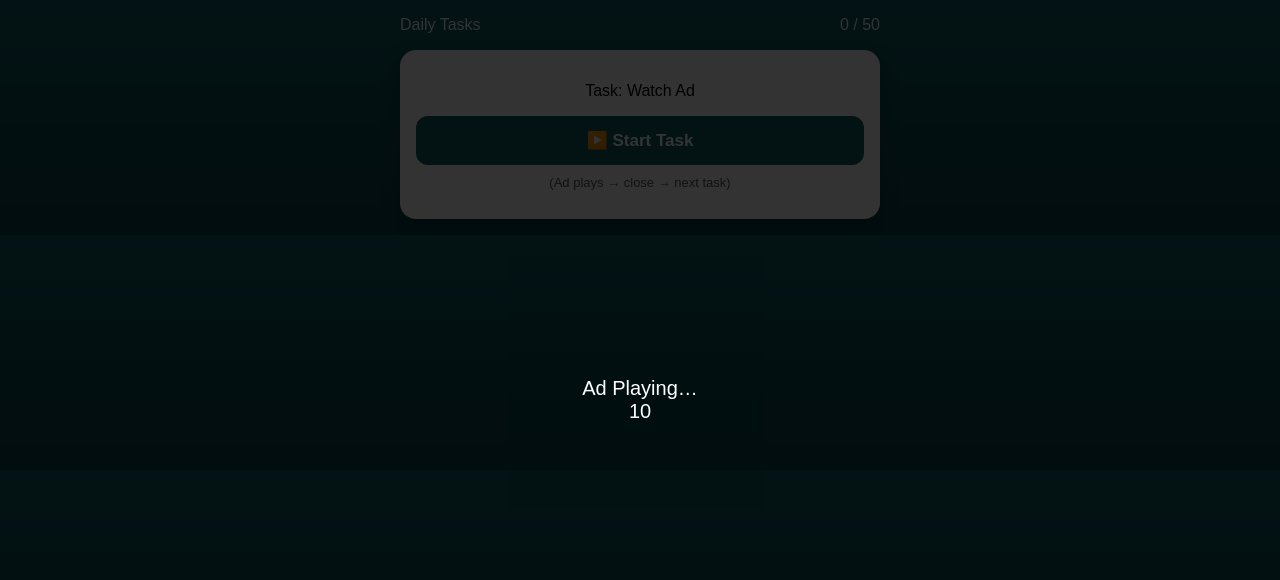
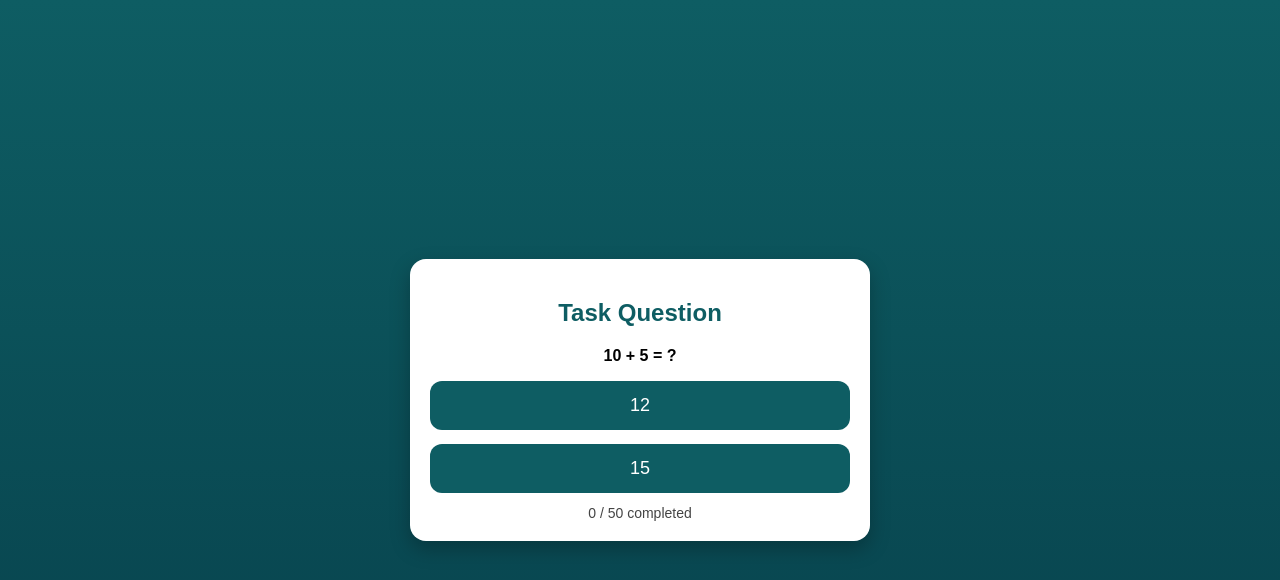
Before and after one commit to kssmrockad0507-gif/kssmrockbot-miniapp, a plain HTML site: page task.html in a window 1280 px wide. Drawn offline with Linux system fonts and the light colour scheme.

Commit message:
Update task.html

```diff
--- a/task.html
+++ b/task.html
@@ -3,132 +3,104 @@
 <head>
   <meta charset="UTF-8">
   <meta name="viewport" content="width=device-width, initial-scale=1">
-  <title>Daily Tasks</title>
+  <title>Daily Task</title>
+
+  <!-- MONETAG AD SDK -->
+  <script src='//libtl.com/sdk.js'
+          data-zone='10324603'
+          data-sdk='show_10324603'></script>
+
   <style>
     body{
       margin:0;
       font-family: Arial, sans-serif;
       background: linear-gradient(180deg,#0e5d63,#07404b);
       color:#fff;
-    }
-    .container{
-      max-width:480px;
-      margin:0 auto;
-      padding:16px;
-    }
-    .top{
+      min-height:100vh;
       display:flex;
-      justify-content:space-between;
       align-items:center;
-      margin-bottom:16px;
+      justify-content:center;
     }
     .card{
       background:#fff;
       color:#000;
       border-radius:16px;
-      padding:16px;
+      padding:20px;
+      width:90%;
+      max-width:420px;
       text-align:center;
-      box-shadow:0 8px 20px rgba(0,0,0,0.2);
+      box-shadow:0 8px 20px rgba(0,0,0,0.25);
     }
-    .task-btn{
+    h2{ color:#0e5d63; }
+    .opt{
       margin-top:14px;
+      padding:14px;
       background:#0e5d63;
       color:#fff;
-      padding:14px;
       border-radius:12px;
-      font-size:17px;
-      font-weight:bold;
+      font-size:18px;
       cursor:pointer;
     }
-    .disabled{
-      background:#aaa;
-      cursor:not-allowed;
-    }
-    #overlay{
-      display:none;
-      position:fixed;
-      inset:0;
-      background:rgba(0,0,0,0.8);
-      color:#fff;
-      z-index:9999;
-      display:flex;
-      align-items:center;
-      justify-content:center;
-      flex-direction:column;
-      font-size:20px;
+    .count{
+      margin-top:12px;
+      font-size:14px;
+      color:#444;
     }
   </style>
 </head>
 <body>
 
-<div class="container">
-  <div class="top">
-    <div>Daily Tasks</div>
-    <div id="count">0 / 50</div>
-  </div>
+<div class="card">
+  <h2>Task Question</h2>
 
-  <div class="card">
-    <p>Task: Watch Ad</p>
-    <div id="taskBtn" class="task-btn">▶️ Start Task</div>
-    <p style="font-size:13px;color:#555;margin-top:10px;">
-      (Ad plays → close → next task)
-    </p>
-  </div>
-</div>
+  <p><b>10 + 5 = ?</b></p>
 
-<!-- Fake Ad Overlay (replace later with real ad script) -->
-<div id="overlay">
-  <div>Ad Playing…</div>
-  <div id="sec">10</div>
+  <!-- OPTIONS -->
+  <div class="opt" onclick="wrong()">12</div>
+  <div class="opt" onclick="correct()">15</div>
+
+  <div class="count" id="count">0 / 50 completed</div>
 </div>
 
 <script>
-  let completed = Number(localStorage.getItem("dailyTasks") || 0);
+  let done = Number(localStorage.getItem("taskDone") || 0);
   const MAX = 50;
 
   const countEl = document.getElementById("count");
-  const btn = document.getElementById("taskBtn");
-  const overlay = document.getElementById("overlay");
-  const secEl = document.getElementById("sec");
 
-  function updateUI(){
-    countEl.innerText = completed + " / " + MAX;
-    if(completed >= MAX){
-      btn.innerText = "Daily limit reached";
-      btn.classList.add("disabled");
-    }
+  function update(){
+    countEl.innerText = done + " / " + MAX + " completed";
   }
 
-  btn.onclick = ()=>{
-    if(completed >= MAX) return;
+  function wrong(){
+    alert("❌ Wrong answer");
+  }
 
-    // simulate ad
-    overlay.style.display = "flex";
-    let sec = 10;
-    secEl.innerText = sec;
+  function correct(){
+    if(done >= MAX){
+      alert("Daily limit reached");
+      return;
+    }
 
-    const t = setInterval(()=>{
-      sec--;
-      secEl.innerText = sec;
-      if(sec <= 0){
-        clearInterval(t);
-        overlay.style.display = "none";
-        completed++;
-        localStorage.setItem("dailyTasks", completed);
-        updateUI();
-      }
-    },1000);
-  };
+    // SHOW AD
+    if (typeof show_10324603 === "function") {
+      show_10324603();
+    }
 
-  // reset daily automatically (simple version)
+    done++;
+    localStorage.setItem("taskDone", done);
+    update();
+  }
+
+  // daily reset
   const today = new Date().toDateString();
   if(localStorage.getItem("taskDate") !== today){
     localStorage.setItem("taskDate", today);
-    localStorage.setItem("dailyTasks", 0);
-    completed = 0;
+    localStorage.setItem("taskDone", 0);
+    done = 0;
   }
 
-  updateUI();
+  update();
 </script>
 
 </body>
```
